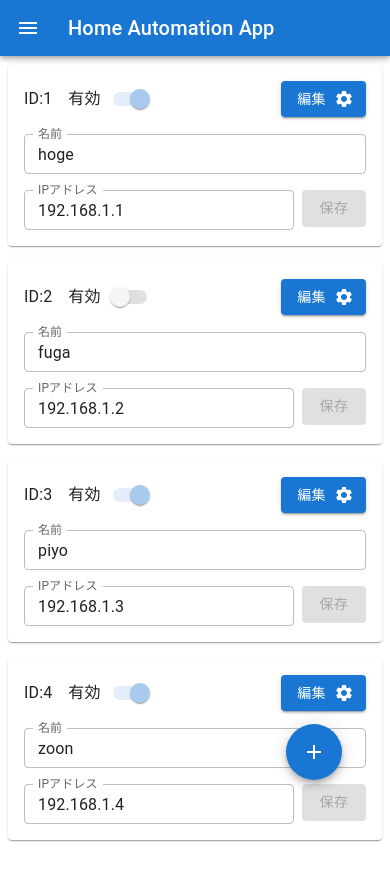
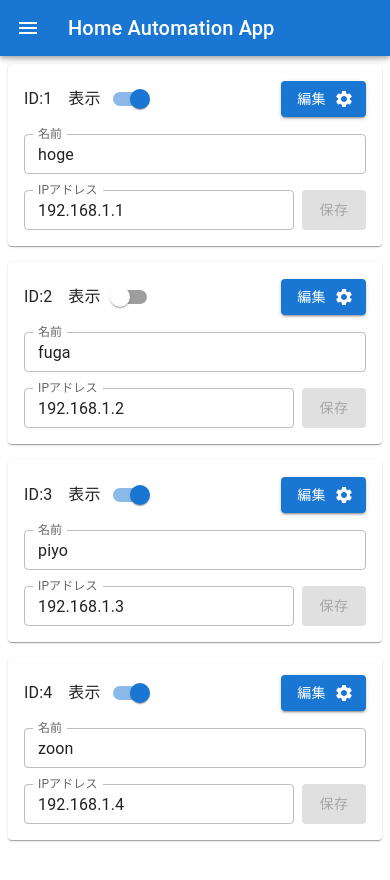
Before and after one commit to sasa9477/home-automation-app, a Next.js app: page /setting in a window 390 px wide. Shown: the top 880 px of the page. After the commit the page ends 848 px from the top, so only its background shows below. Built offline with nearby package versions, Linux system fonts and the light colour scheme.

Commit message:
FabからAppBarのメニューに機能を変更

```diff
--- a/src/components/FunctionSwitchSettingCard.tsx
+++ b/src/components/FunctionSwitchSettingCard.tsx
@@ -1,12 +1,12 @@
-import CancelIcon from '@mui/icons-material/Cancel';
 import SettingsIcon from '@mui/icons-material/Settings';
 import { Box, Button, Card, Fade, FormControlLabel, keyframes, Stack, Switch, TextField, Typography } from '@mui/material';
-import React, { useEffect } from 'react';
+import React, { useEffect, useState } from 'react';
 import { useRef } from 'react';
 import { Controller, SubmitHandler, useForm } from 'react-hook-form';
 import { useFirstMountState, useMount, useToggle } from 'react-use';
 
 import apiClient from '../utils/apiClient';
+import { useMyAppContext } from './MyAppContextProvider';
 
 type FormInputs = {
   id: number,
@@ -16,23 +16,28 @@ type FormInputs = {
 }
 
 type FunctionSwitchSettingCardProps = {
-  inputs: FormInputs,
+  input: FormInputs,
   forwardRef?: React.Ref<HTMLDivElement>,
   delegate: {
     onDeleteButtonClick: (id: number) => void
   }
 }
 
-const FunctionSwitchSettingCard: React.FC<FunctionSwitchSettingCardProps> = ({ inputs, forwardRef, delegate }) => {
-  const isCreateNew = inputs.id === 0;
-  const isFirstMount = useFirstMountState();
+const FunctionSwitchSettingCard: React.FC<FunctionSwitchSettingCardProps> = ({ input: input, forwardRef, delegate }) => {
+  const isCreateNew = input.id === 0;
+  const isFirstRenderRef = useRef(true)
+  const { setShownNewCard } = useMyAppContext()
   const [isEdit, toggleEdit] = useToggle(isCreateNew);
   const nameInputRef = useRef<HTMLInputElement | null>(null);
-  const { control, handleSubmit, formState: { errors }, reset } = useForm<FormInputs>({
+  const { formState: { errors }, control, watch, handleSubmit, reset } = useForm<FormInputs>({
     defaultValues: {
-      ...inputs
-    }
+      ...input
+    },
   })
+
+  const updateSwitcher = (enabled: boolean) => {
+    console.log(`id: ${input.id} enabled: ${enabled}`)
+  }
 
   const onSubmit: SubmitHandler<FormInputs> = async (data) => {
     // await apiClient.switcher.update({ ...data })
@@ -58,14 +63,6 @@ const FunctionSwitchSettingCard: React.FC<FunctionSwitchSettingCardProps> = ({ i
     }
   `
 
-  useEffect(() => {
-    if (isCreateNew) {
-      setTimeout(() => {
-        nameInputRef.current?.focus()
-      }, 100)
-    }
-  }, [isCreateNew])
-
   return (
     <Card
       ref={forwardRef}
@@ -73,8 +70,9 @@ const FunctionSwitchSettingCard: React.FC<FunctionSwitchSettingCardProps> = ({ i
       sx={{ m: 1 }}
     >
       <Stack
-        component={"form"}
+        component="form"
         noValidate
+        autoComplete="off"
         onSubmit={handleSubmit(onSubmit)}
         spacing={2}
         sx={{ m: 2 }}
@@ -90,11 +88,11 @@ const FunctionSwitchSettingCard: React.FC<FunctionSwitchSettingCardProps> = ({ i
             name="id"
             control={control}
             render={({ field }) => (
-              <Typography>{field.value}</Typography>
+              <Typography>{field.value ? field.value : ''}</Typography>
             )}
           />
           <FormControlLabel
-            label="有効"
+            label="表示"
             labelPlacement='start'
             control={<Controller
               name="enabled"
@@ -103,21 +101,38 @@ const FunctionSwitchSettingCard: React.FC<FunctionSwitchSettingCardProps> = ({ i
                 <Switch
                   color="primary"
                   checked={field.value}
-                  disabled={!isEdit}
-                  onChange={e => field.onChange(e.target.checked)}
+                  onChange={e => {
+                    field.onChange(e.target.checked)
+                    updateSwitcher(e.target.checked)
+                  }}
                 />
               )}
             />}
           />
+          <Fade in={!isCreateNew && isEdit}>
+            <Button
+              variant='contained'
+              color='error'
+              sx={{
+                marginLeft: 'auto'
+              }}
+              onClick={() => {
+                reset()
+                delegate.onDeleteButtonClick(input.id)
+              }}
+            >
+              削除
+            </Button>
+          </Fade>
           <Button
             sx={{
               display: isCreateNew ? 'none' : undefined,
-              marginLeft: 'auto'
+              marginLeft: theme => theme.spacing(1)
             }}
             variant='contained'
             endIcon={<SettingsIcon
               sx={{
-                animation: `${isFirstMount ? '' : (isEdit ? rotate0animation : rotate90animation)} 1s ease forwards`
+                animation: `${isFirstRenderRef.current ? '' : (isEdit ? rotate0animation : rotate90animation)} 0.3s ease forwards`
               }}
             />}
             onClick={() => {
@@ -129,6 +144,19 @@ const FunctionSwitchSettingCard: React.FC<FunctionSwitchSettingCardProps> = ({ i
             }}
           >
             {!isEdit ? '編集' : '取消'}
+          </Button>
+          <Button
+            sx={{
+              display: isCreateNew ? undefined : 'none',
+              marginLeft: 'auto'
+            }}
+            color='error'
+            variant='contained'
+            onClick={() => {
+              setShownNewCard(false)
+            }}
+          >
+            取消
           </Button>
         </Box>
         <Controller
@@ -143,6 +171,7 @@ const FunctionSwitchSettingCard: React.FC<FunctionSwitchSettingCardProps> = ({ i
               type="text"
               label="名前"
               disabled={!isEdit}
+              inputProps={{ spellCheck: false }}
               error={errors.name !== undefined}
               helperText={errors.name?.message}
               size="small"
@@ -184,29 +213,18 @@ const FunctionSwitchSettingCard: React.FC<FunctionSwitchSettingCardProps> = ({ i
                 size="small"
                 sx={{
                   width: '100%',
-                  // marginRight: (theme) => theme.spacing(2)
                 }}
               />
             )}
           />
-          <div>
-            <Button variant='contained' type="submit" disabled={!isEdit}>
-              保存
-            </Button>
-          </div>
-          {/* <div>
-            <Button
-              variant='contained'
-              color='error'
-              disabled={!isEdit}
-              onClick={() => {
-                reset()
-                delegate.onDeleteButtonClick(inputs.id)
-              }}
-            >
-              削除
-            </Button>
-          </div> */}
+          <Button
+            variant='contained'
+            type="submit"
+            disabled={!isEdit}
+            sx={{ height: '40px' }}
+          >
+            保存
+          </Button>
         </Box>
       </Stack>
     </Card >
--- /dev/null
+++ b/src/components/Layout.tsx
@@ -0,0 +1,23 @@
+import { ReactNode } from 'react';
+
+import MenuAppBar from './MenuAppBar';
+import MyAppContextProvider from './MyAppContextProvider';
+
+type LayoutProps = {
+  readonly children: ReactNode
+}
+
+const Layout: React.FC<LayoutProps> = ({ children }): JSX.Element => {
+  return (
+    <>
+      <MyAppContextProvider>
+        <MenuAppBar />
+        <main>
+          {children}
+        </main>
+      </MyAppContextProvider>
+    </>
+  )
+}
+
+export default Layout
--- a/src/components/MenuAppBar.tsx
+++ b/src/components/MenuAppBar.tsx
@@ -1,14 +1,18 @@
+import MenuIcon from '@mui/icons-material/Menu';
+import { AppBar, Button, IconButton, Menu, Toolbar, Typography } from '@mui/material';
+import Link from 'next/link';
+import { useRouter } from 'next/router';
 import * as React from 'react';
-import { AppBar, Toolbar, Typography, IconButton, MenuItem, Menu, MenuItemProps } from '@mui/material';
-import MenuIcon from '@mui/icons-material/Menu';
-import Link from 'next/link';
-import { forwardRef } from 'react';
+
 import LinkMenuItem from './LinkMenuItem';
+import { useMyAppContext } from './MyAppContextProvider';
 
 type MenuAppBarProps = {
 }
 
 const MenuAppBar: React.FC<MenuAppBarProps> = (): JSX.Element => {
+  const { setShownNewCard } = useMyAppContext()
+
   const [anchorEl, setAnchorEl] = React.useState<null | HTMLElement>(null);
 
   const handleMenu = (event: React.MouseEvent<HTMLElement>) => {
@@ -18,6 +22,9 @@ const MenuAppBar: React.FC<MenuAppBarProps> = (): JSX.Element => {
   const handleClose = () => {
     setAnchorEl(null);
   };
+
+  const router = useRouter()
+  const isShownAppBarButton = ['/', '/setting'].includes(router.pathname)
 
   const menuList = [
     {
@@ -73,9 +80,19 @@ const MenuAppBar: React.FC<MenuAppBarProps> = (): JSX.Element => {
             ))}
           </Menu>
         </div>
-        <Typography variant="h6" component="div" sx={{ flexGrow: 1 }}>
-          Home Automation App
-        </Typography>
+        <Link href={'/'}>
+          <Typography variant="h6" component="div" sx={{ flexGrow: 1 }}>
+            Home Automation App
+          </Typography>
+        </Link>
+        <Button
+          sx={{
+            display: isShownAppBarButton ? undefined : 'none'
+          }}
+          onClick={() => setShownNewCard(true)}
+        >
+          追加
+        </Button>
       </Toolbar>
     </AppBar>
   );
--- /dev/null
+++ b/src/components/MyAppContextProvider.tsx
@@ -0,0 +1,28 @@
+import { createContext, Dispatch, ReactNode, SetStateAction, useContext, useState } from 'react';
+
+const shownNewCardContext = createContext<boolean>(false)
+const setShownNewCardContext = createContext<Dispatch<SetStateAction<boolean>>>(() => undefined)
+
+export const useMyAppContext = () => {
+  const shownNewCard = useContext(shownNewCardContext)
+  const setShownNewCard = useContext(setShownNewCardContext)
+
+  return {
+    shownNewCard,
+    setShownNewCard
+  }
+}
+
+const MyAppContextProvider: React.FC<{ children: ReactNode }> = ({ children }): JSX.Element => {
+  const [shownNewCard, setShownNewCard] = useState(false)
+
+  return (
+    <shownNewCardContext.Provider value={shownNewCard}>
+      <setShownNewCardContext.Provider value={setShownNewCard}>
+        {children}
+      </setShownNewCardContext.Provider>
+    </shownNewCardContext.Provider>
+  )
+}
+
+export default MyAppContextProvider
--- a/src/pages/_app.tsx
+++ b/src/pages/_app.tsx
@@ -1,9 +1,9 @@
 import { createTheme, CssBaseline, ThemeProvider, useMediaQuery } from '@mui/material';
-import Toolbar from '@mui/material/Toolbar';
 
-import MenuAppBar from '../components/MenuAppBar';
+import Layout from '../components/Layout';
 
 import type { AppProps } from 'next/app'
+
 function MyApp({ Component, pageProps }: AppProps) {
   const isDarkMode = useMediaQuery('(prefers-color-scheme: dark)')
   const theme = createTheme({
@@ -25,10 +25,9 @@ function MyApp({ Component, pageProps }: AppProps) {
   return (
     <ThemeProvider theme={theme}>
       <CssBaseline />
-      <MenuAppBar />
-      <main>
+      <Layout>
         <Component {...pageProps} />
-      </main>
+      </Layout>
     </ThemeProvider>
   )
 }
--- a/src/pages/_document.tsx
+++ b/src/pages/_document.tsx
@@ -1,4 +1,4 @@
-import NextDocument, { Head, Html, Main, NextScript } from "next/document";
+import NextDocument, { Head, Html, Main, NextScript } from 'next/document';
 
 export default class MyDocument extends NextDocument {
   render() {
@@ -11,8 +11,10 @@ export default class MyDocument extends NextDocument {
           <link rel="icon" type="image/png" sizes="16x16" href="/favicon-16x16.png" />
           <link rel="manifest" href="/site.webmanifest" />
           <link rel="mask-icon" href="/safari-pinned-tab.svg" color="#388e3c" />
+
           <meta name="msapplication-TileColor" content="#eeeeee" />
-          <meta name="theme-color" content="#ffffff" />
+          <meta name="theme-color" media="(prefers-color-scheme: light)" content="#ffffff" />
+          <meta name="theme-color" media="(prefers-color-scheme: dark)" content="#171a1c" />
 
           {/* noindex:   Webページをインデックスに登録しない */}
           {/* nofollow:  クロールの際にページからのリンクを追跡しない */}
--- a/src/pages/setting.tsx
+++ b/src/pages/setting.tsx
@@ -1,14 +1,11 @@
-import AddIcon from '@mui/icons-material/Add';
-import ClearIcon from '@mui/icons-material/Clear';
-import { Box, Card, Fab, Fade, Stack, Toolbar } from '@mui/material';
+import { Fade, Stack } from '@mui/material';
 import { Switcher } from '@prisma/client';
-import React, { useCallback, useEffect } from 'react';
-import { useToggle } from 'react-use';
+import React, { useCallback, useEffect, useRef, useState } from 'react';
 
 import FunctionSwitchSettingCard, { RefFunctionSwitchSettingCard } from '../components/FunctionSwitchSettingCard';
+import { useMyAppContext } from '../components/MyAppContextProvider';
 
 import type { GetServerSideProps, NextPage } from 'next'
-
 type SettingPageProps = {
   switchers: Switcher[]
 }
@@ -47,35 +44,54 @@ export const getServerSideProps: GetServerSideProps<SettingPageProps> = async (c
 }
 
 const SettingPage: NextPage<SettingPageProps> = ({ switchers }) => {
-  const [showNewCard, toggleShowNewCard] = useToggle(false)
+  const { shownNewCard } = useMyAppContext()
+  const [shownFade, setShownFade] = useState(false)
+  const cardRef = useRef<HTMLDivElement | null>(null)
 
   const onDeleteButtonClick = useCallback((id: number) => {
     console.log(id)
-    if (id === 0) {
-      toggleShowNewCard()
-    }
-  }, [toggleShowNewCard])
+  }, [])
 
   useEffect(() => {
-    if (showNewCard) {
+    if (shownNewCard) {
+      setShownFade(true)
+    } else {
+      if (cardRef.current) {
+        const scrollHeight = cardRef.current.clientHeight * -1
+        window.scrollBy({ top: scrollHeight, left: 0, behavior: 'smooth' });
+      }
+      setTimeout(() => {
+        setShownFade(false)
+      }, 300)
+    }
+  }, [shownNewCard, setShownFade])
+
+  useEffect(() => {
+    if (shownFade) {
       window.scrollTo({ top: document.body.scrollHeight, left: 0, behavior: 'smooth' });
     }
-  }, [showNewCard])
+  }, [shownFade])
 
   return (
     <Stack>
       {switchers.map(switcher => (
         <FunctionSwitchSettingCard
           key={switcher.id}
-          inputs={switcher}
+          input={switcher}
           delegate={{
             onDeleteButtonClick
           }}
         />
       ))}
-      <Fade in={showNewCard}>
+      <Fade
+        in={shownNewCard}
+        style={{
+          display: shownFade ? undefined : 'none',
+          transitionDelay: shownNewCard ? '100ms' : '0ms'
+        }}
+      >
         <RefFunctionSwitchSettingCard
-          inputs={{
+          input={{
             id: 0,
             name: '',
             ipaddress: '',
@@ -84,23 +100,9 @@ const SettingPage: NextPage<SettingPageProps> = ({ switchers }) => {
           delegate={{
             onDeleteButtonClick
           }}
+          ref={cardRef}
         />
       </Fade>
-      <Fab
-        color="primary"
-        aria-label="add"
-        sx={(theme) => ({
-          position: 'fixed',
-          right: theme.spacing(6),
-          bottom: theme.spacing(8),
-          display: showNewCard ? 'none' : 'inherit',
-          [theme.breakpoints.up('sm')]: {
-            display: 'none',
-          }
-        })}
-        onClick={() => toggleShowNewCard()}>
-        {showNewCard ? <ClearIcon /> : <AddIcon />}
-      </Fab>
     </Stack>
   )
 }
```
